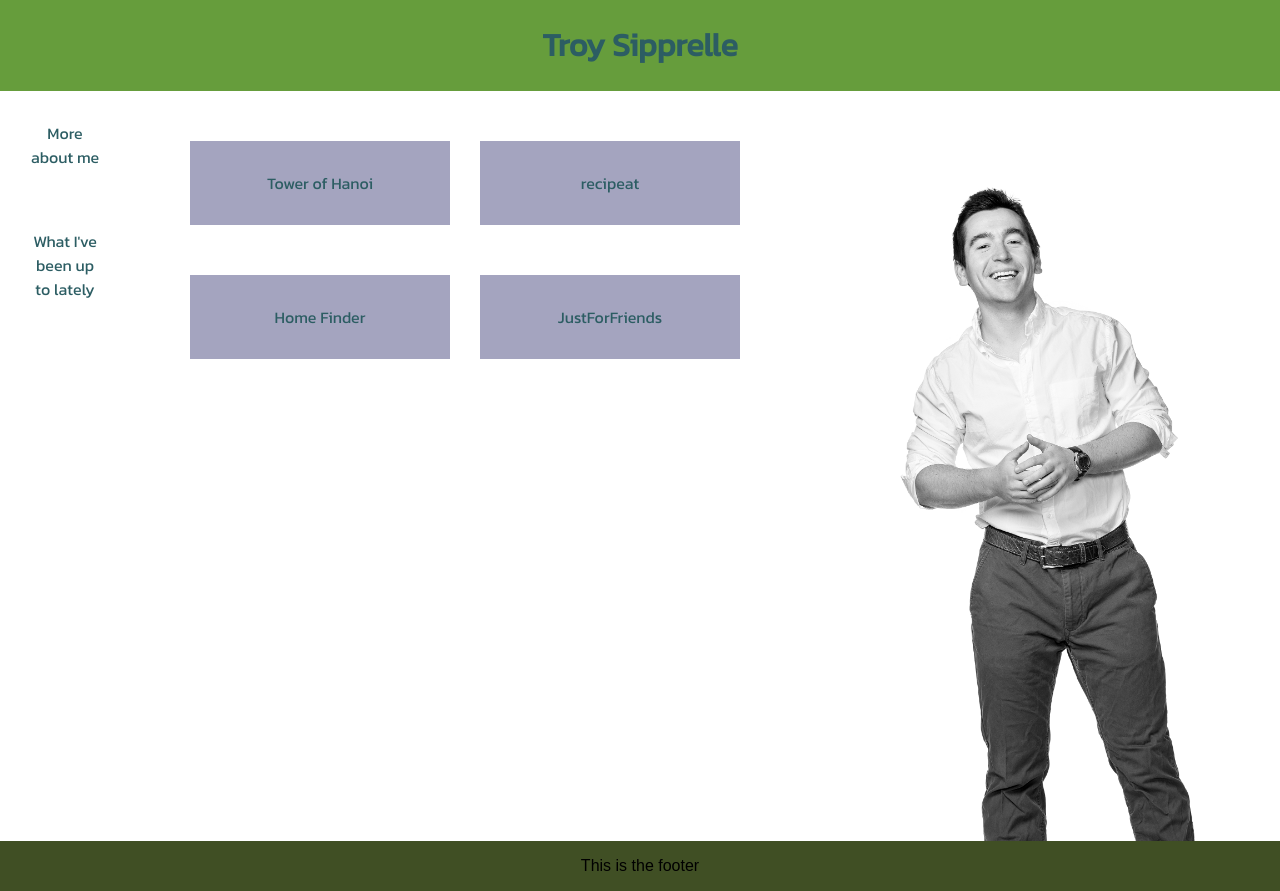
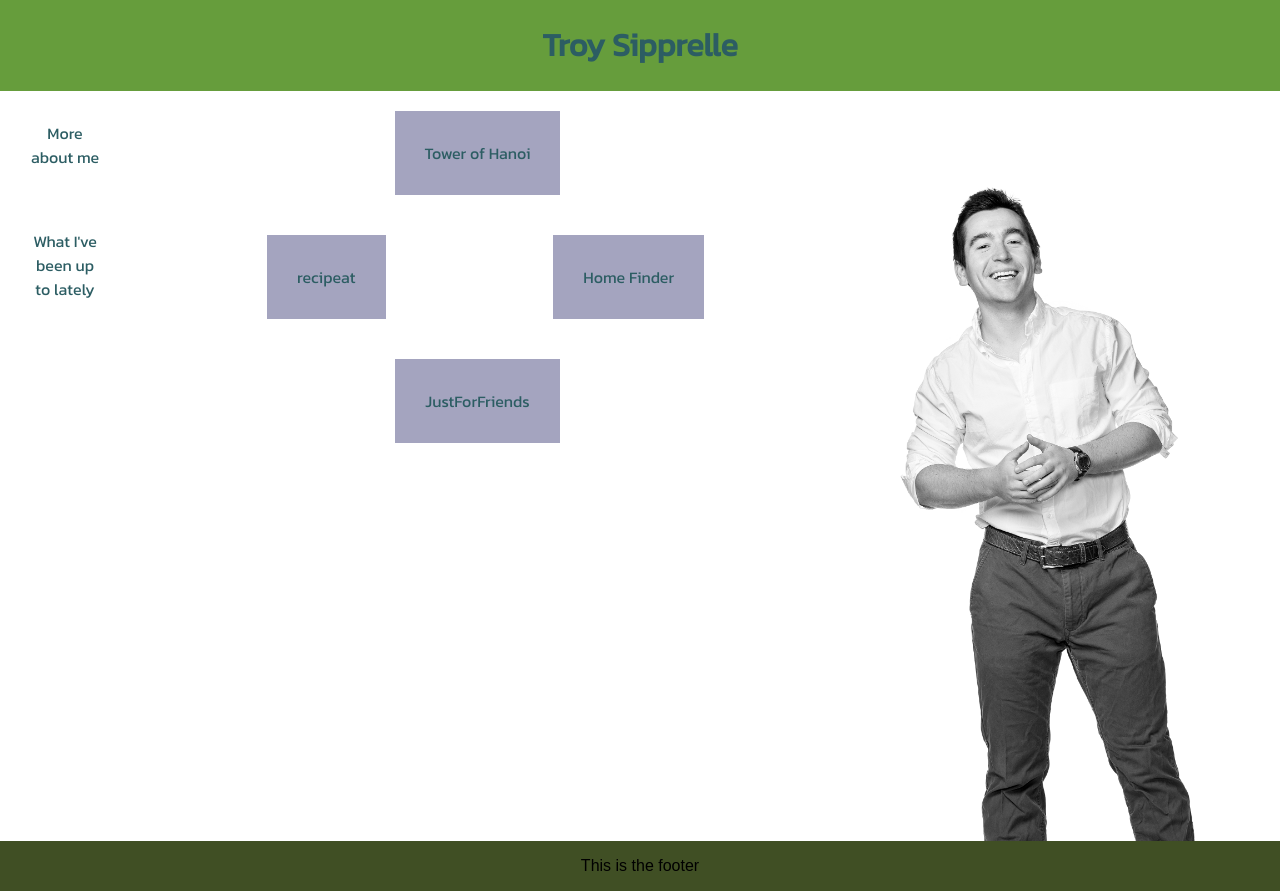
Before and after one commit to troysipp/troysipp.github.io, a React (Create React App) app: page /projects in a window 1280 px wide. Built offline with nearby package versions, Linux system fonts and the light colour scheme.

Commit message:
make project list styling almost work

```diff
--- a/src/Components/Projects.css
+++ b/src/Components/Projects.css
@@ -1,9 +1,10 @@
 .project-list {
   display: flex;
   flex-flow: row wrap;
+  justify-content: space-around;
 }
 
-.project {
+/* .project {
   padding: 30px;
   background-color: #a4a4bf;
   margin-top: 50px;
@@ -12,11 +13,30 @@
   min-width: 200px;
 }
 
-.project:hover {
+.project a:hover {
   background-color: #a4b4bf;
 }
 
 .project-list a {
   font-family: "Montserrat" sans-serif;
   font-weight: 100;
+} */
+
+.project-list div {
+  margin: 40px;
+  min-width: 200px;
+  padding: 10px;
+  min-width: 200px;
 }
+
+.project a {
+  background-color: #a4a4bf;
+  min-width: 200px;
+  padding: 30px;
+  margin-top: 100px;
+  font-family: "Montserrat" sans-serif;
+}
+
+.project a:hover {
+  background-color: #a4b4bf;
+}
```
